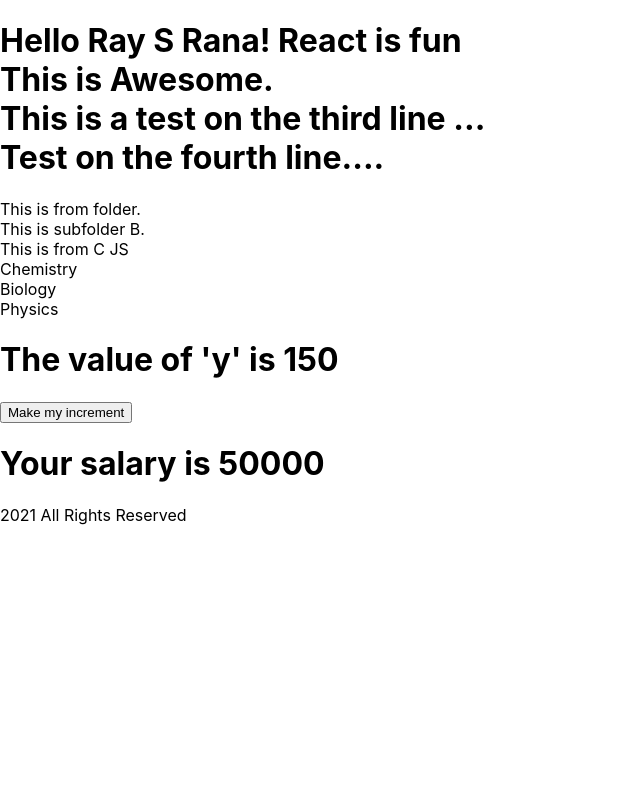
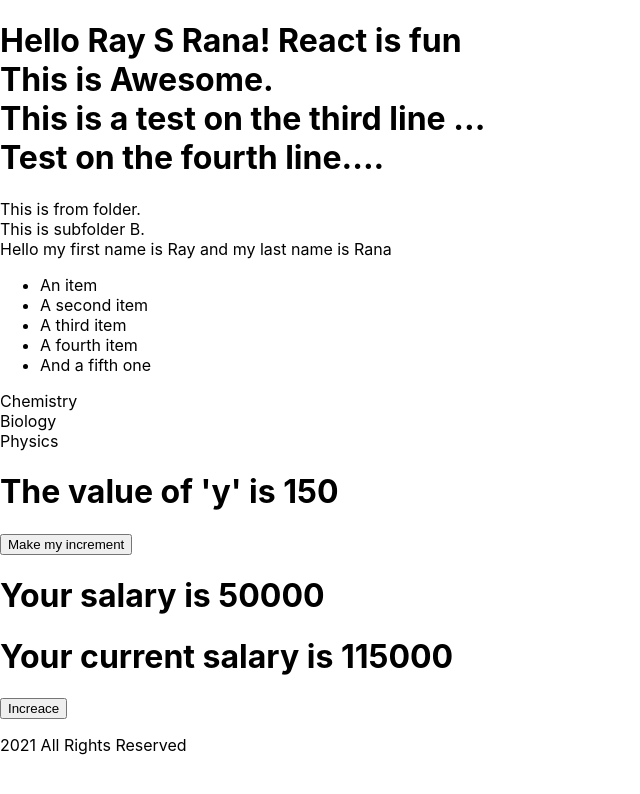
Before and after one commit to QualRay/FlipkartWithAnilDollar, a React (Create React App) app: page / in a window 1280 px wide. Shown: the top 794 px of the page, without its empty margins (0-640 px from the left). Built offline with nearby package versions, Linux system fonts and the light colour scheme.

Commit message:
JAN27 push

```diff
--- a/src/Components/C.js
+++ b/src/Components/C.js
@@ -1,9 +1,32 @@
-import React from 'react'
+import React, { useState } from 'react'
 
 export default function C() {
+    //1. State
+    //simple variable
+    const myFirstName = 'Ray';
+
+
+    //Hook Variable
+    // const [ variableName,  functionName] = hookVariable(value)
+    const [myLastName, setMyLastName] = useState('Rana');
+
+    //2. Function
+
+
+
+    //3. Return Statement
     return (
         <div>
-            This is from C JS
+            Hello my first name is { myFirstName } and my last name is { myLastName }
+
+            <ul class="list-group">
+                <li class="list-group-item">An item</li>
+                <li class="list-group-item">A second item</li>
+                <li class="list-group-item">A third item</li>
+                <li class="list-group-item">A fourth item</li>
+                <li class="list-group-item">And a fifth one</li>
+            </ul>
         </div>
+
     )
 }
--- /dev/null
+++ b/src/Components/D.js
@@ -0,0 +1,24 @@
+import React, { useState } from 'react';
+
+function D() {
+    //1. State
+    //2. Function
+    //3. Return Statement
+
+    const [pay, setPay] = useState(115000);
+
+    let incr =() =>{
+        setPay(pay + (pay * 2.5/100));
+    }
+
+
+
+  return (
+        <>
+        <h1>Your current salary is {pay}</h1>
+        <button onClick={() => {incr();}}>Increace</button>
+        </>
+      )
+}
+
+export default D;
--- a/src/index.js
+++ b/src/index.js
@@ -3,9 +3,10 @@ import ReactDOM from 'react-dom';
 import A from './Components/A';
 import './index.css';
 import Message from './Message'
-import Hoc from './Components/Hoc'
+//import Hoc from './Components/Hoc'
 import MyFirstComponent from './Components/MyFirstComponent'
 import MySecondComp from './Components/MySecondComp'
+import D from './Components/D'
 
 
 function Student({mentor}){
@@ -43,6 +44,7 @@ ReactDOM.render(
     <Courses />
     <MyFirstComponent />
     <MySecondComp />
+    <D />
   </React.StrictMode>,
   document.getElementById('container')
 );
```
Also changed, not shown: src/MyClass.js (added, +8 -0 lines).
